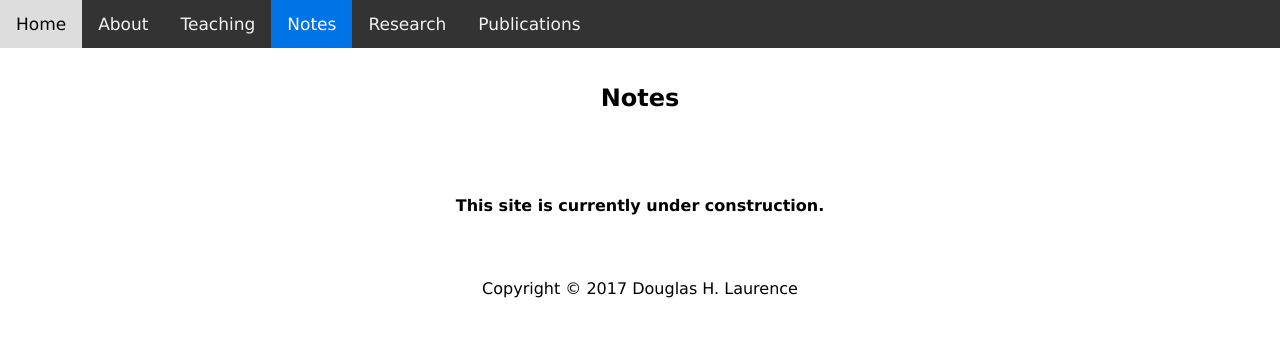
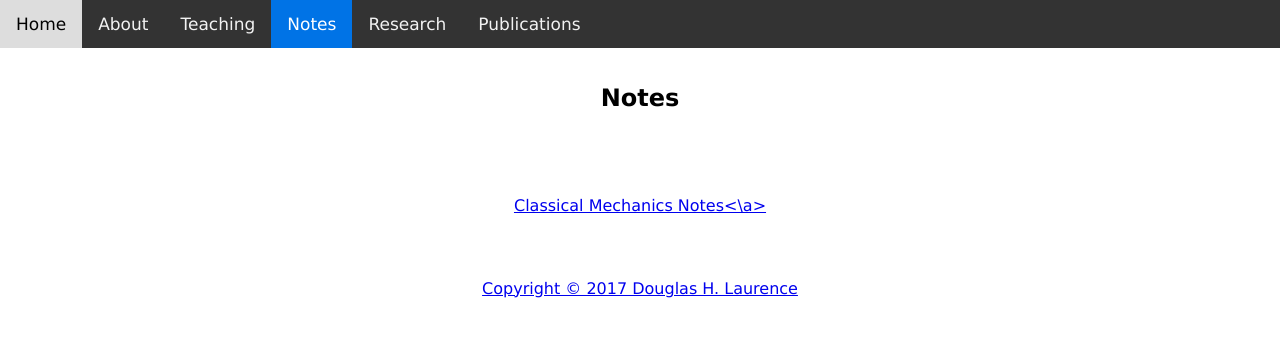
Before and after one commit to dhlaurence/dhlaurence.github.io, a Jekyll site: the page built from notes.html, in a window 1280 px wide. Shown: the top 337 px of the page. Built offline with Jekyll 4.4.1, drawn with Linux system fonts in a browser that asks for light colours.

Commit message:
Update notes.html

```diff
--- a/notes.html
+++ b/notes.html
@@ -9,6 +9,6 @@ title: Notes
 
 <article>
   <p>
-    <center><b>This site is currently under construction.</b></center>
+    <center><a href="http://www.blazartheory.com/notes/classicalmechanics.html">Classical Mechanics Notes<\a></center>
   </p>
 </article>
```
